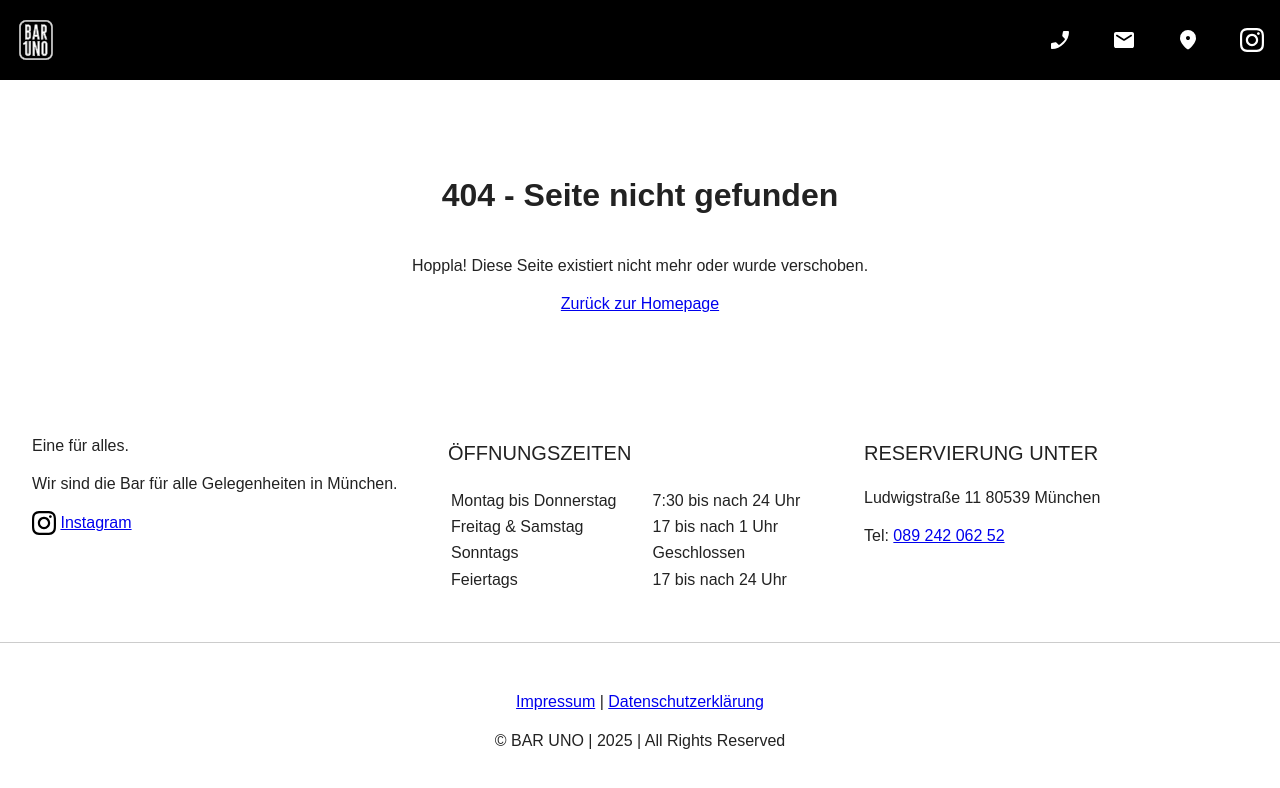
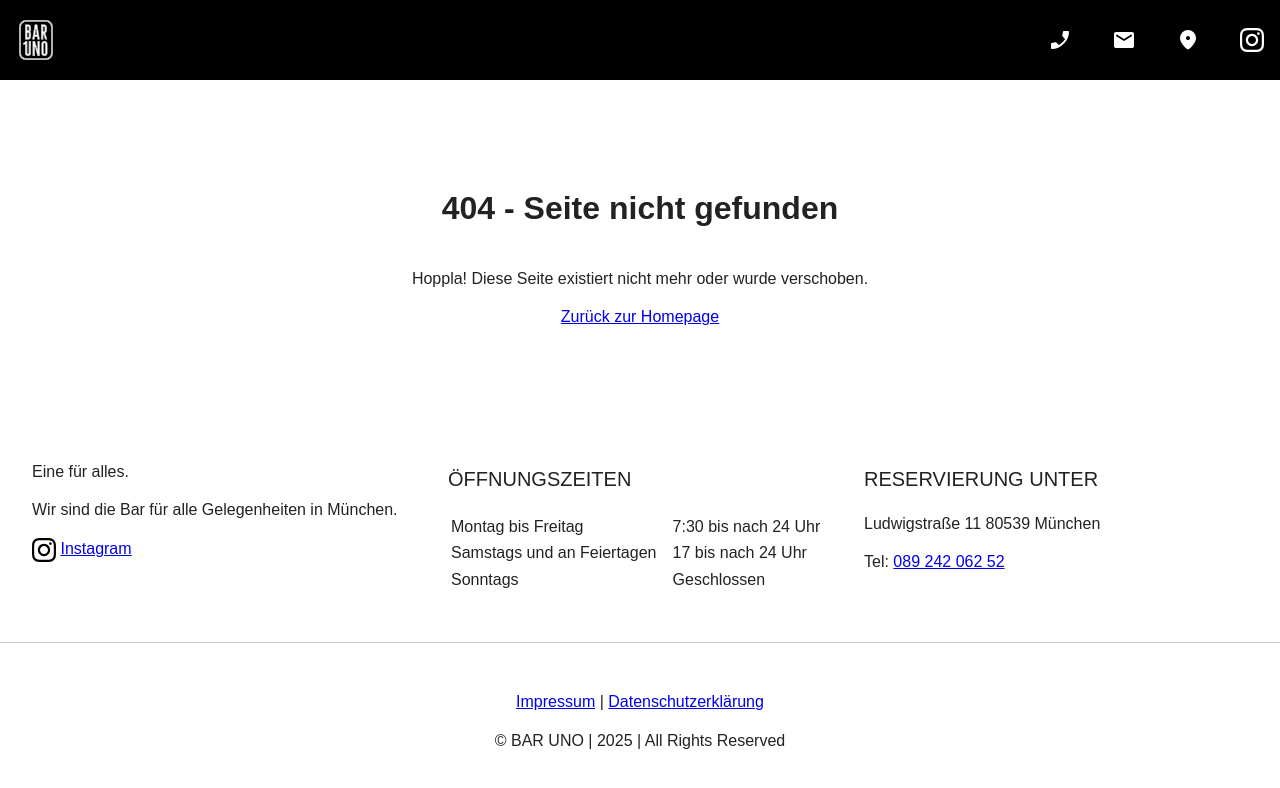
Before and after one commit to te-sa/bar-uno, a website: page 404.html in a window 1280 px wide. Drawn offline with Linux system fonts and the light colour scheme.

Commit message:
Change opening hours

```diff
--- a/404.html
+++ b/404.html
@@ -134,20 +134,16 @@
       <p class="section-title">Öffnungszeiten</p>
       <table>
         <tr>
-          <td>Montag bis Donnerstag</td>
+          <td>Montag bis Freitag</td>
           <td>7:30 bis nach 24 Uhr</td>
         </tr>
         <tr>
-          <td>Freitag &amp; Samstag</td>
-          <td>17 bis nach 1 Uhr</td>
+          <td>Samstags und an Feiertagen</td>
+          <td>17 bis nach 24 Uhr</td>
         </tr>
         <tr>
           <td>Sonntags</td>
           <td>Geschlossen</td>
-        </tr>
-        <tr>
-          <td>Feiertags</td>
-          <td>17 bis nach 24 Uhr</td>
         </tr>
       </table>
     </section>
```
Also changed, not shown: datenschutz.html (+3 -7 lines), impressum.html (+3 -7 lines), index.html (+3 -7 lines).
